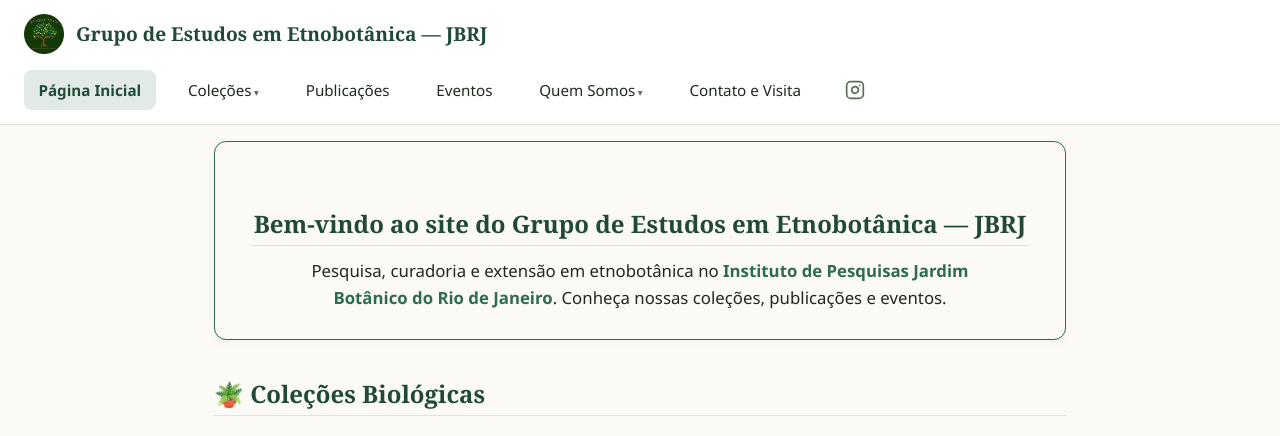
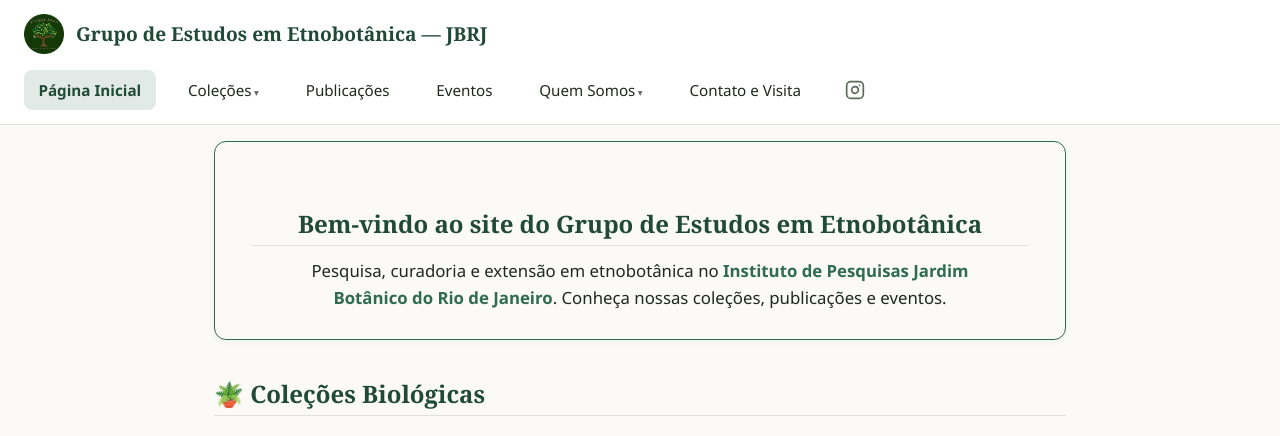
Before and after one commit to etnobotanicajbrj/site-principal, a Jekyll site: the page built from index.md, in a window 1280 px wide and 900 px high, cut to the strip 0-436 px from the top of the window. Built offline with Jekyll 4.4.1, drawn with Linux system fonts in a browser that asks for light colours.

Commit message:
Update index.md

```diff
--- a/index.md
+++ b/index.md
@@ -8,7 +8,7 @@ permalink: /
      =========================================================== -->
 
 <div class="banner-home">
-  <h2>Bem-vindo ao site do Grupo de Estudos em Etnobotânica — JBRJ</h2>
+  <h2>Bem-vindo ao site do Grupo de Estudos em Etnobotânica</h2>
   <p class="banner-descricao">
     Pesquisa, curadoria e extensão em etnobotânica no
     <strong>Instituto de Pesquisas Jardim Botânico do Rio de Janeiro</strong>.
@@ -176,7 +176,7 @@ permalink: /
     Explore a <strong>Coleção Temática de Plantas Medicinais</strong> por conta própria!
     Um roteiro com texto e áudio para você conhecer cerca de 170 espécies medicinais.
   </p>
-  <a href="{{ '/colecoes/ctpm/visite/' | relative_url }}" class="botao">
+  <a href="{{ '/colecoes/ctpm/visite/' | relative_url }}" class="botao botao-grande">
     🌿 Iniciar visita autoguiada
   </a>
 </div>
```
